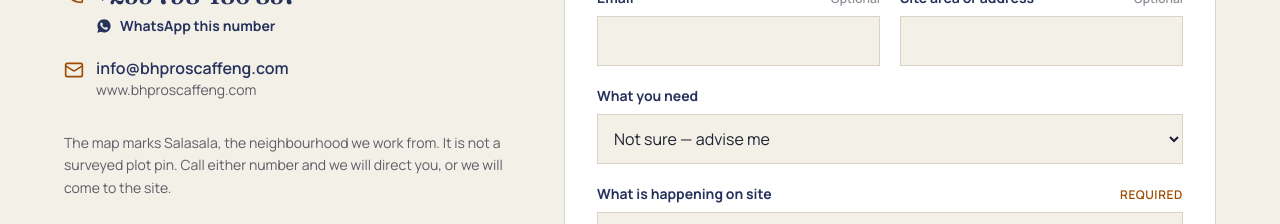
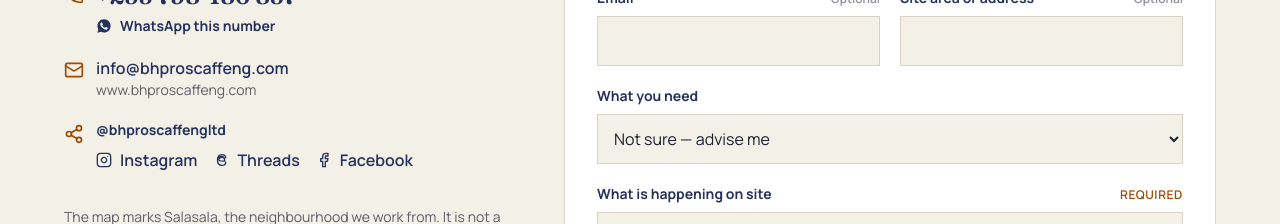
Before and after one commit to mjange04/b_h_proscaff_website, a React (Vite) app: page /contact in a window 1280 px wide. Shown: the part 820-1044 px from the top of the page. Built offline with nearby package versions, Linux system fonts and the light colour scheme.

Commit message:
Add social media on website

```diff
--- a/index.html
+++ b/index.html
@@ -55,6 +55,11 @@
         "image": "https://www.bhproscaffeng.com/images/internal-grid.jpg",
         "email": "info@bhproscaffeng.com",
         "telephone": ["+255798472769", "+255798486837"],
+        "sameAs": [
+          "https://www.instagram.com/bhproscaffengltd/",
+          "https://www.threads.net/@bhproscaffengltd",
+          "https://www.facebook.com/profile.php?id=61596206787900"
+        ],
         "address": {
           "@type": "PostalAddress",
           "streetAddress": "Salasala",
--- a/src/components/Footer.tsx
+++ b/src/components/Footer.tsx
@@ -1,6 +1,7 @@
 import { Link } from "react-router-dom"
 import { SERVICES, servicePath } from "../data/services"
 import { NAV, SITE, fullAddress, whatsappHref } from "../data/site"
+import SocialLinks from "./SocialLinks"
 import WhatsAppIcon from "./WhatsAppIcon"
 import { Container } from "./ui"
 
@@ -73,6 +74,8 @@ export default function Footer() {
               </a>
             </p>
           </address>
+          <p className="mt-4 text-xs font-bold uppercase tracking-[0.16em] text-ember">@{SITE.socialHandle}</p>
+          <SocialLinks className="mt-2" />
         </div>
       </Container>
 
--- /dev/null
+++ b/src/components/SocialLinks.tsx
@@ -0,0 +1,42 @@
+import { Facebook, Instagram } from "lucide-react"
+import type { SVGProps } from "react"
+import { SITE } from "../data/site"
+
+function ThreadsIcon(props: SVGProps<SVGSVGElement>) {
+  return (
+    <svg viewBox="0 0 24 24" fill="none" stroke="currentColor" strokeWidth="2" strokeLinecap="round" strokeLinejoin="round" aria-hidden="true" {...props}>
+      <path d="M19.062 8.782C18.988 5.705 16.61 4 13.464 4 9.35 4 6.75 6.548 6.75 12s2.6 8 6.714 8c3.146 0 5.524-1.705 5.598-4.782" />
+      <path d="M9.75 9.5c.9-1.1 2.15-1.6 3.7-1.6 2.45 0 4.05 1.35 4.05 4.1 0 .55-.05 1.05-.15 1.5-1.35.2-4.85.55-6.85-.35-1.45-.65-2.1-1.85-2.1-3.15 0-2.05 1.7-3.5 4.15-3.5 1.55 0 2.75.55 3.5 1.55" />
+    </svg>
+  )
+}
+
+const ICONS = {
+  Instagram,
+  Threads: ThreadsIcon,
+  Facebook,
+} as const
+
+export default function SocialLinks({ className = "" }: { className?: string }) {
+  return (
+    <ul className={`flex flex-wrap gap-x-4 gap-y-2 ${className}`}>
+      {SITE.social.map((profile) => {
+        const Icon = ICONS[profile.name]
+        return (
+          <li key={profile.name}>
+            <a
+              href={profile.href}
+              target="_blank"
+              rel="noopener noreferrer"
+              className="inline-flex items-center gap-2 font-semibold text-navy hover:text-ember"
+            >
+              <Icon className="h-4 w-4 shrink-0" />
+              <span>{profile.name}</span>
+              <span className="sr-only">{` @${SITE.socialHandle}`}</span>
+            </a>
+          </li>
+        )
+      })}
+    </ul>
+  )
+}
--- a/src/data/site.ts
+++ b/src/data/site.ts
@@ -7,6 +7,12 @@ export const SITE = {
   phones: [
     { display: "+255 798 472 769", tel: "+255798472769", whatsapp: "255798472769" },
     { display: "+255 798 486 837", tel: "+255798486837", whatsapp: "255798486837" },
+  ],
+  socialHandle: "bhproscaffengltd",
+  social: [
+    { name: "Instagram", href: "https://www.instagram.com/bhproscaffengltd/" },
+    { name: "Threads", href: "https://www.threads.net/@bhproscaffengltd" },
+    { name: "Facebook", href: "https://www.facebook.com/profile.php?id=61596206787900" },
   ],
   address: {
     line: "Salasala",
@@ -59,6 +65,7 @@ export function localBusinessNode() {
     logo: `${SITE.url}/logo.png`,
     email: SITE.email,
     telephone: SITE.phones.map((phone) => phone.tel),
+    sameAs: SITE.social.map((profile) => profile.href),
     address: {
       "@type": "PostalAddress",
       streetAddress: SITE.address.line,
--- a/src/pages/ContactPage.tsx
+++ b/src/pages/ContactPage.tsx
@@ -1,7 +1,8 @@
-import { Mail, MapPin, Phone } from "lucide-react"
+import { Mail, MapPin, Phone, Share2 } from "lucide-react"
 import { useState, type FormEvent, type ReactNode } from "react"
 import Seo from "../components/Seo"
 import PageHeader from "../components/PageHeader"
+import SocialLinks from "../components/SocialLinks"
 import WhatsAppIcon from "../components/WhatsAppIcon"
 import { Button, Container } from "../components/ui"
 import { SERVICES } from "../data/services"
@@ -169,6 +170,13 @@ export default function ContactPage() {
                   <p className="text-sm text-ink/70">www.bhproscaffeng.com</p>
                 </div>
               </li>
+              <li className="flex gap-3">
+                <Share2 className="mt-1 h-5 w-5 shrink-0 text-ember" aria-hidden="true" />
+                <div>
+                  <p className="text-sm font-bold text-navy">@{SITE.socialHandle}</p>
+                  <SocialLinks className="mt-2" />
+                </div>
+              </li>
             </ul>
             <p className="mt-8 text-sm leading-relaxed text-ink/70">
               The map marks Salasala, the neighbourhood we work from. It is not a surveyed plot pin. Call either number and we will direct you, or we will come to the site.
```
